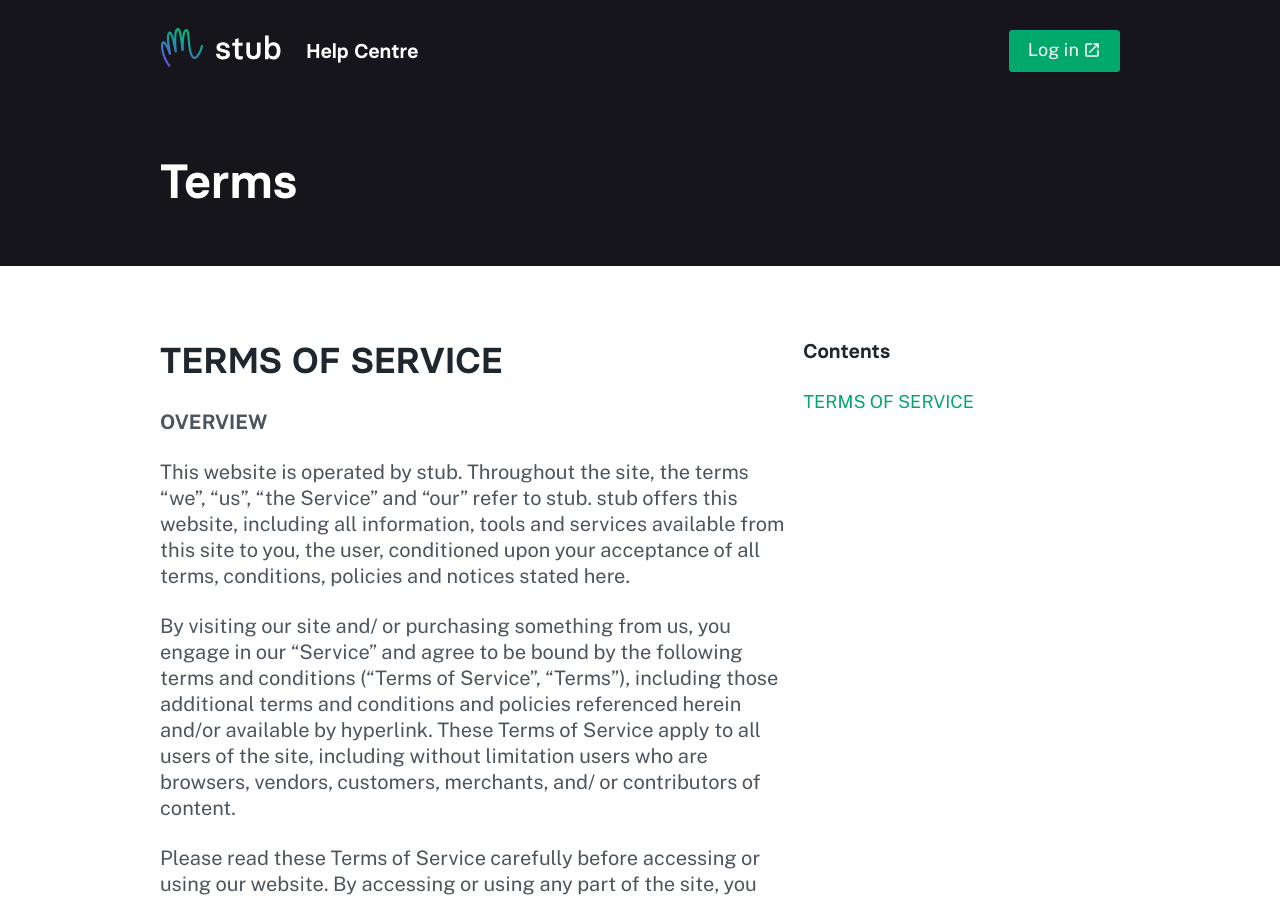
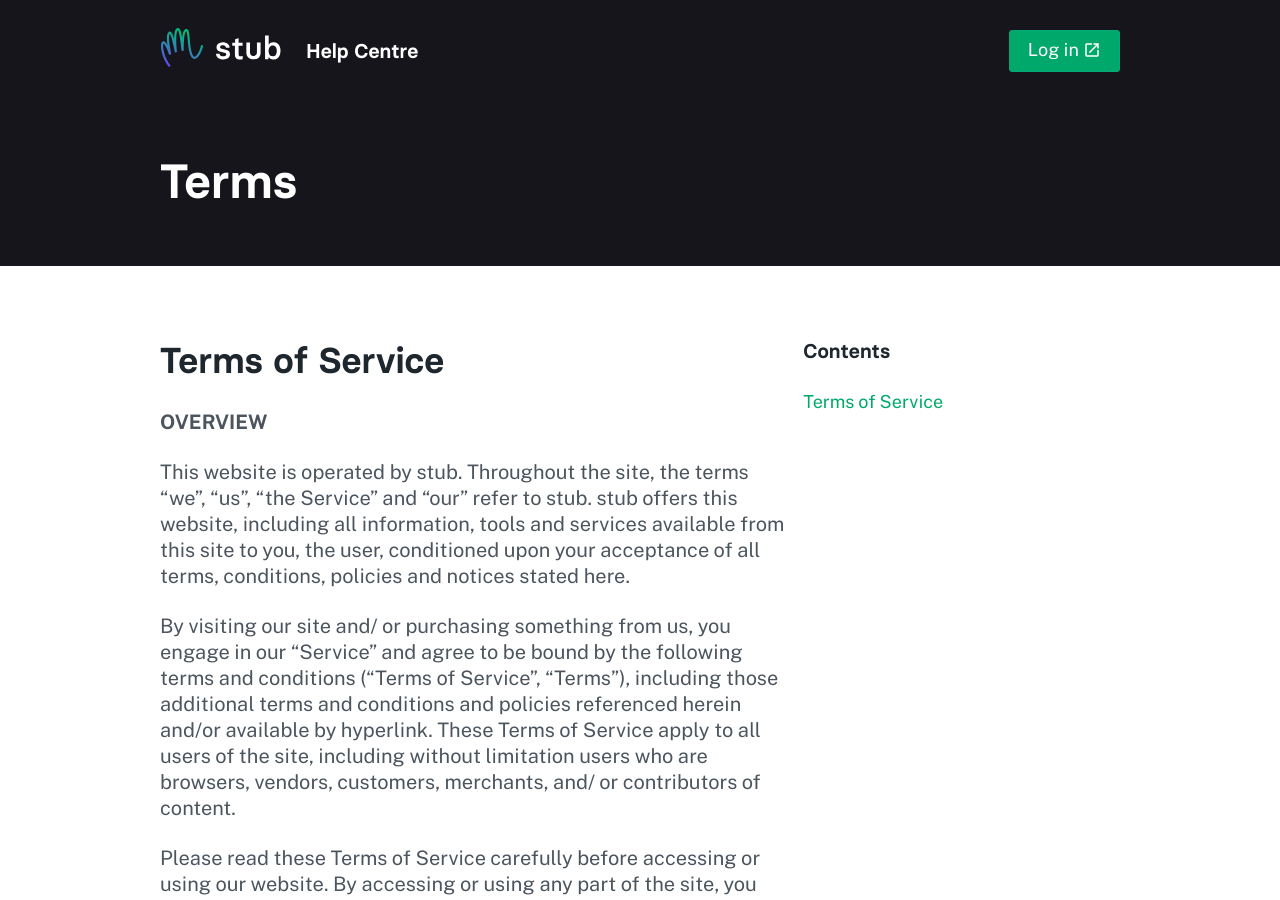
Before and after one commit to stubafrica/support-legacy, a Jekyll site: the page built from terms.markdown, in a window 1280 px wide and 900 px high. Built offline with Jekyll 4.4.1, drawn with Linux system fonts in a browser that asks for light colours; comment, search, counter and statistics services are not loaded.

Commit message:
fix headings

```diff
--- a/privacy.markdown
+++ b/privacy.markdown
@@ -6,7 +6,7 @@ permalink: /privacy/
 
 ## Privacy Policy
 
-This Privacy Policy describes how your personal information is collected, used, and shared when you visit or make a purchase from the [stub.africa/](https://stub.africa/) domain (the “Site”).
+This Privacy Policy describes how your personal information is collected, used, and shared when you visit or make a purchase from the [stub.africa](https://stub.africa/) domain (the “Site”).
 
 **PERSONAL INFORMATION WE COLLECT**
 
--- a/terms.markdown
+++ b/terms.markdown
@@ -4,7 +4,7 @@ title: Terms
 permalink: /terms/
 ---
 
-## TERMS OF SERVICE
+## Terms of Service
 
 **OVERVIEW**
 
```
